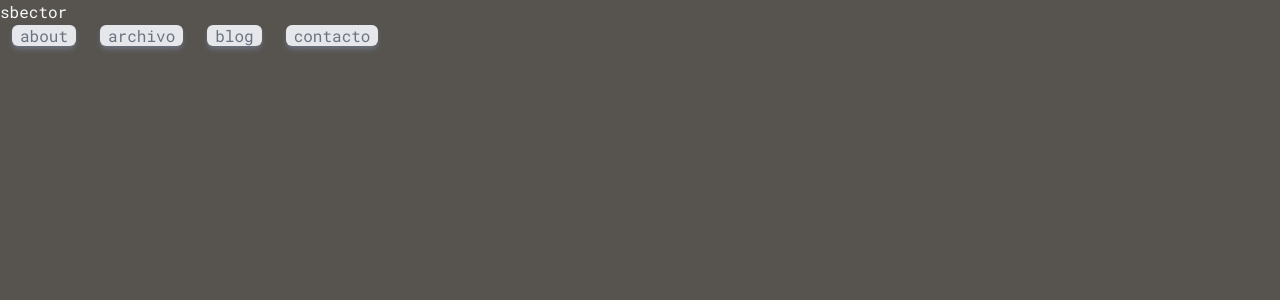
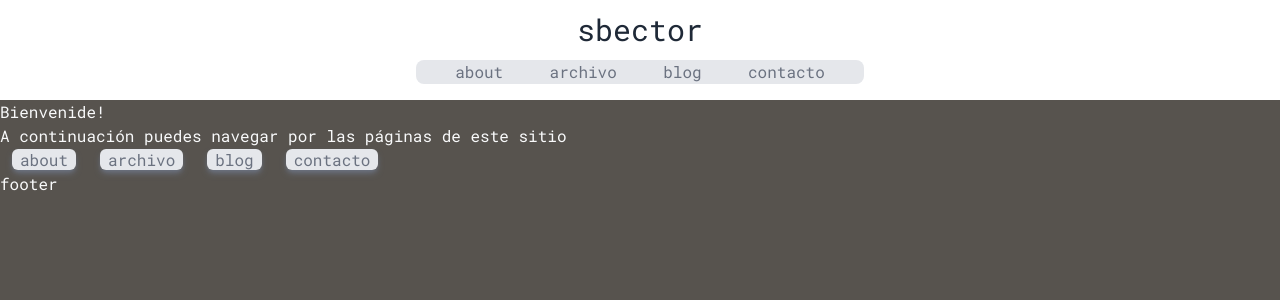
Before and after one commit to Sbector/artista, a Next.js app: page / in a window 1280 px wide. Shown: the top 300 px of the page. Built offline with nearby package versions, Linux system fonts and the light colour scheme.

Commit message:
Import header

```diff
--- /dev/null
+++ b/src/app/_components/Header.tsx
@@ -0,0 +1,34 @@
+import Link from "next/link"
+
+const links = [{
+    label: 'about',
+    route: '../about'
+}, {
+    label: 'archivo',
+    route: '../archivo'
+}, {
+    label: 'blog',
+    route: '../blog'
+}, {
+    label: 'contacto',
+    route: '../contacto'
+}]
+
+export default function Header() {
+    return (
+        <header className="sticky top-0 z-50 w-screen h-[100px] bg-white dark:bg-black text-center">
+            <div className="py-3">
+                <Link href="../" className="text-gray-800 dark:text-gray-200 text-3xl">sbector</Link>
+            </div>
+            <nav className="relative mx-4">
+                <ul className="flex flex-wrap bg-gray-200 rounded-lg max-w-md mx-auto px-4">
+                    {links.map(({ label, route }) => (
+                        <li key={route} className="flex-auto mx-1">
+                            <Link href={route} className="text-gray-500 hover:text-gray-900">{label}</Link>
+                        </li>
+                    ))}
+                </ul>
+            </nav>
+        </header>
+    )
+}
--- a/src/app/layout.tsx
+++ b/src/app/layout.tsx
@@ -1,5 +1,6 @@
 import './globals.css'
 import { Roboto_Mono } from 'next/font/google'
+import Header from './_components/Header'
 
 const roboto = Roboto_Mono({
   subsets: ['latin'],
@@ -17,9 +18,16 @@ export default function RootLayout({
   children: React.ReactNode
 }) {
   return (
-    <html lang="es" className={`bg-stone-600 text-gray-50 ${roboto.className}`}>
+    <html lang="es" className={`
+    bg-stone-600
+    text-gray-50
+    ${roboto.className}`}>
       <body>
+        <Header/>
         {children}
+        <footer>
+          <p>footer</p>
+        </footer>
       </body>
     </html>
   )
--- a/src/app/page.tsx
+++ b/src/app/page.tsx
@@ -3,7 +3,8 @@ import Button from "./_components/Button"
 export default function Home() {
     return (
         <div>
-            <h1>sbector</h1>
+            <h1>Bienvenide!</h1>
+            <h2>A continuación puedes navegar por las páginas de este sitio</h2>
             <Button href="./about">about</Button>
             <Button href="./archivo">archivo</Button>
             <Button href="./blog">blog</Button>
```
